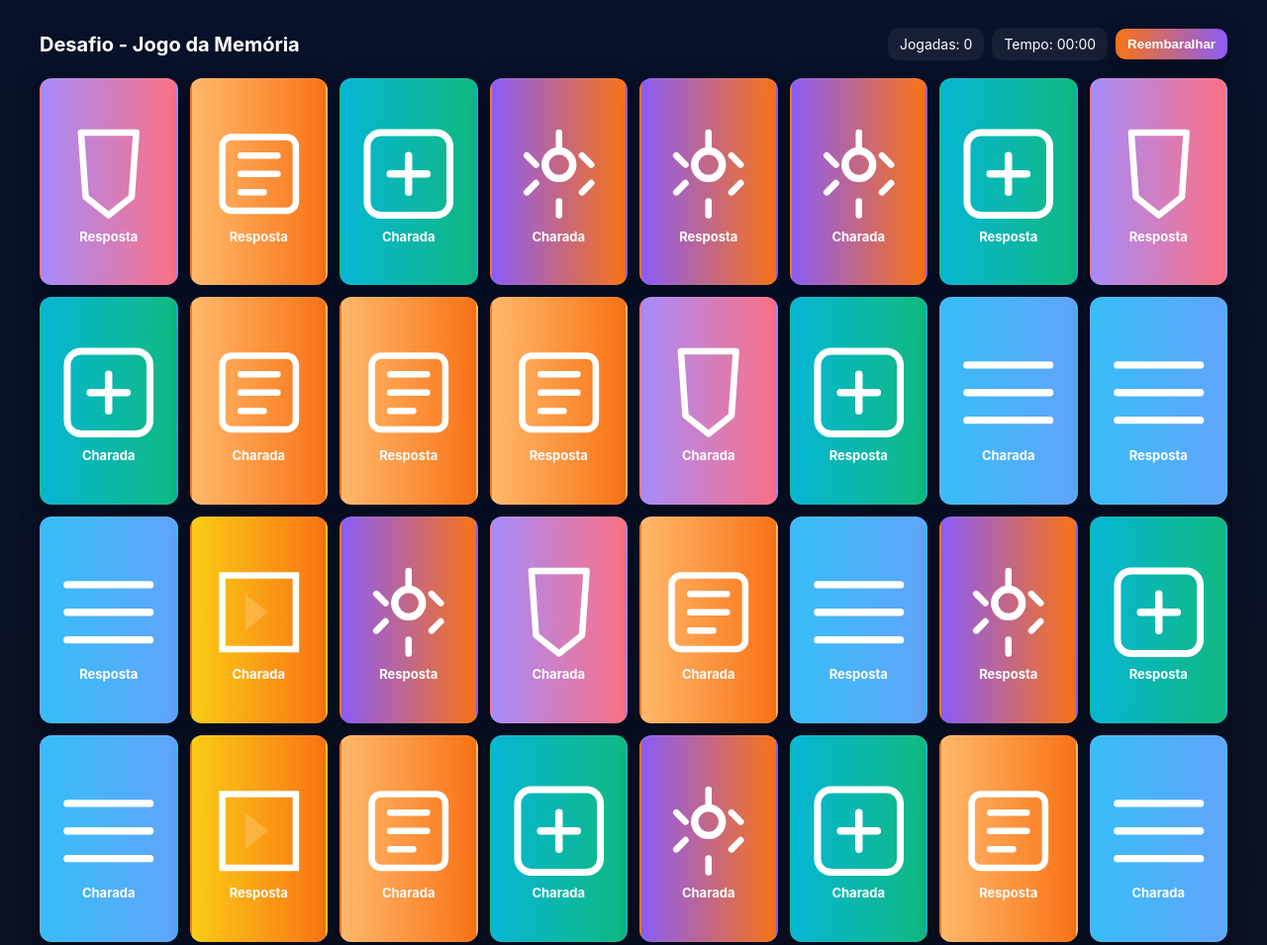
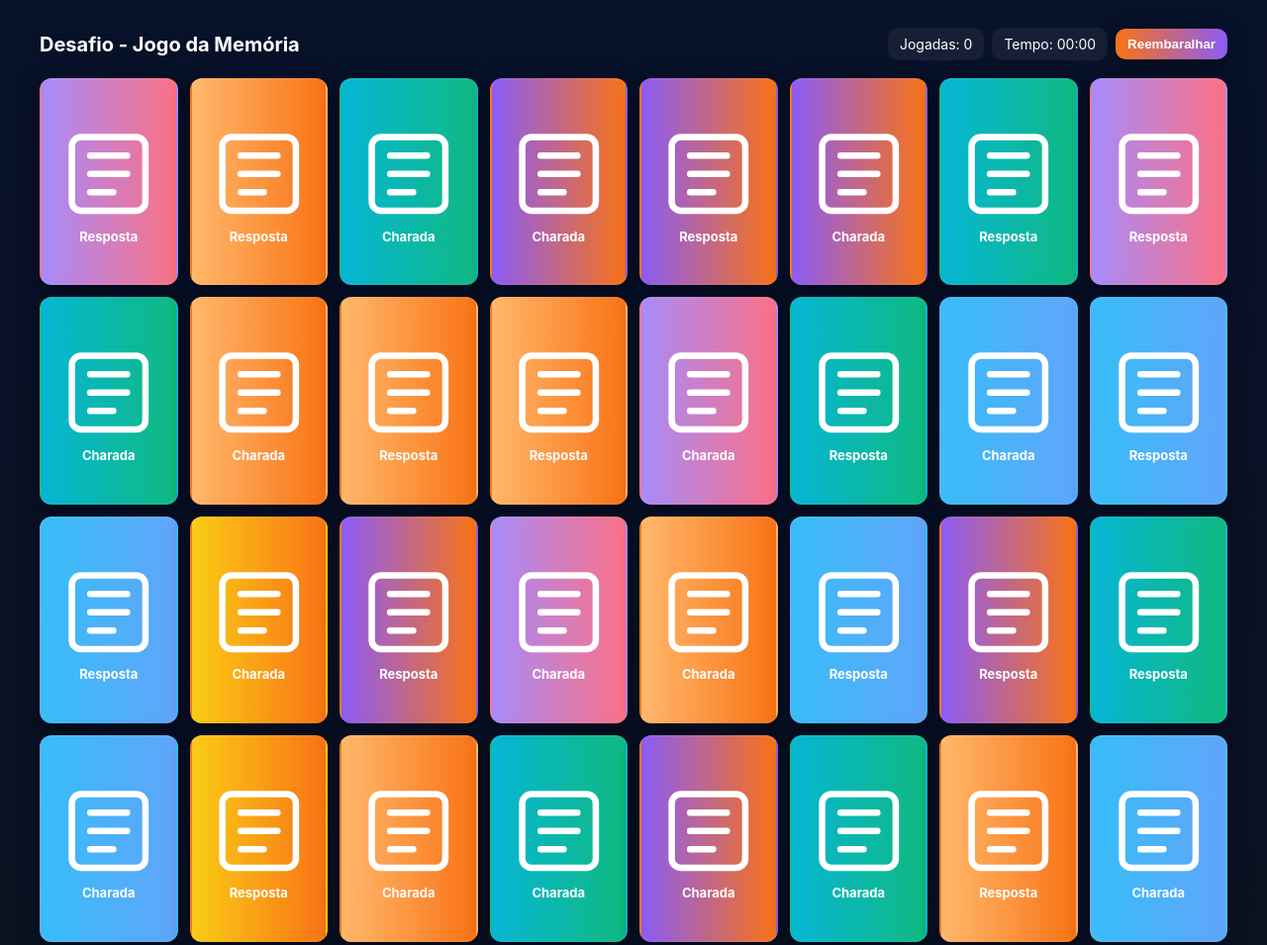
Before and after one commit to gleisefabiane/devsmemory, a plain HTML site: page index.html in a window 1280 px wide. Shown: the top 955 px of the page at 99% size. Drawn offline with Linux system fonts and the light colour scheme.

Commit message:
Update index.html

```diff
--- a/index.html
+++ b/index.html
@@ -137,12 +137,12 @@
 
     // Icons (simple SVGs) by category
     const svgs = {
-      logic:`<svg viewBox="0 0 24 24" fill="none" xmlns="http://www.w3.org/2000/svg"><rect x="3" y="3" width="18" height="18" rx="3" stroke="#ffffff" stroke-width="1.5"/><path d="M8 12h8M12 8v8" stroke="#ffffff" stroke-width="1.6" stroke-linecap="round" stroke-linejoin="round"/></svg>`,
-      iot:`<svg viewBox="0 0 24 24" fill="none" xmlns="http://www.w3.org/2000/svg"><circle cx="12" cy="10" r="3" stroke="#ffffff" stroke-width="1.6"/><path d="M12 3v3M12 18v3M5 8l2 2M17 8l2 2M5 16l2-2M17 16l2-2" stroke="#ffffff" stroke-width="1.4" stroke-linecap="round" stroke-linejoin="round"/></svg>`,
+      logic:`<svg viewBox="0 0 24 24" fill="none" xmlns="http://www.w3.org/2000/svg"><rect x="4" y="4" width="16" height="16" rx="2" stroke="#ffffff" stroke-width="1.4"/><path d="M8 8h8M8 12h8M8 16h5" stroke="#ffffff" stroke-width="1.4" stroke-linecap="round"/></svg>`,
+      iot:`<svg viewBox="0 0 24 24" fill="none" xmlns="http://www.w3.org/2000/svg"><rect x="4" y="4" width="16" height="16" rx="2" stroke="#ffffff" stroke-width="1.4"/><path d="M8 8h8M8 12h8M8 16h5" stroke="#ffffff" stroke-width="1.4" stroke-linecap="round"/></svg>`,
       req:`<svg viewBox="0 0 24 24" fill="none" xmlns="http://www.w3.org/2000/svg"><rect x="4" y="4" width="16" height="16" rx="2" stroke="#ffffff" stroke-width="1.4"/><path d="M8 8h8M8 12h8M8 16h5" stroke="#ffffff" stroke-width="1.4" stroke-linecap="round"/></svg>`,
-      web:`<svg viewBox="0 0 24 24" fill="none" xmlns="http://www.w3.org/2000/svg"><path d="M3 6h18M3 18h18M3 12h18" stroke="#ffffff" stroke-width="1.6" stroke-linecap="round"/></svg>`,
-      css:`<svg viewBox="0 0 24 24" fill="none" xmlns="http://www.w3.org/2000/svg"><path d="M6 3h12l-1 14L12 21l-5-4L6 3z" stroke="#ffffff" stroke-width="1.4" stroke-linejoin="round" stroke-linecap="round"/></svg>`,
-      js:`<svg viewBox="0 0 24 24" fill="none" xmlns="http://www.w3.org/2000/svg"><path d="M4 4h16v16H4z" stroke="#ffffff" stroke-width="1.4"/><path d="M9 8v8l5-4-5-4z" fill="#ffffff" opacity="0.18"/></svg>`
+      web:`<svg viewBox="0 0 24 24" fill="none" xmlns="http://www.w3.org/2000/svg"><rect x="4" y="4" width="16" height="16" rx="2" stroke="#ffffff" stroke-width="1.4"/><path d="M8 8h8M8 12h8M8 16h5" stroke="#ffffff" stroke-width="1.4" stroke-linecap="round"/></svg>`,
+      css:`<svg viewBox="0 0 24 24" fill="none" xmlns="http://www.w3.org/2000/svg"><rect x="4" y="4" width="16" height="16" rx="2" stroke="#ffffff" stroke-width="1.4"/><path d="M8 8h8M8 12h8M8 16h5" stroke="#ffffff" stroke-width="1.4" stroke-linecap="round"/></svg>`,
+      js:`<svg viewBox="0 0 24 24" fill="none" xmlns="http://www.w3.org/2000/svg"><rect x="4" y="4" width="16" height="16" rx="2" stroke="#ffffff" stroke-width="1.4"/><path d="M8 8h8M8 12h8M8 16h5" stroke="#ffffff" stroke-width="1.4" stroke-linecap="round"/></svg>`
     };
 
     // Game state
```
